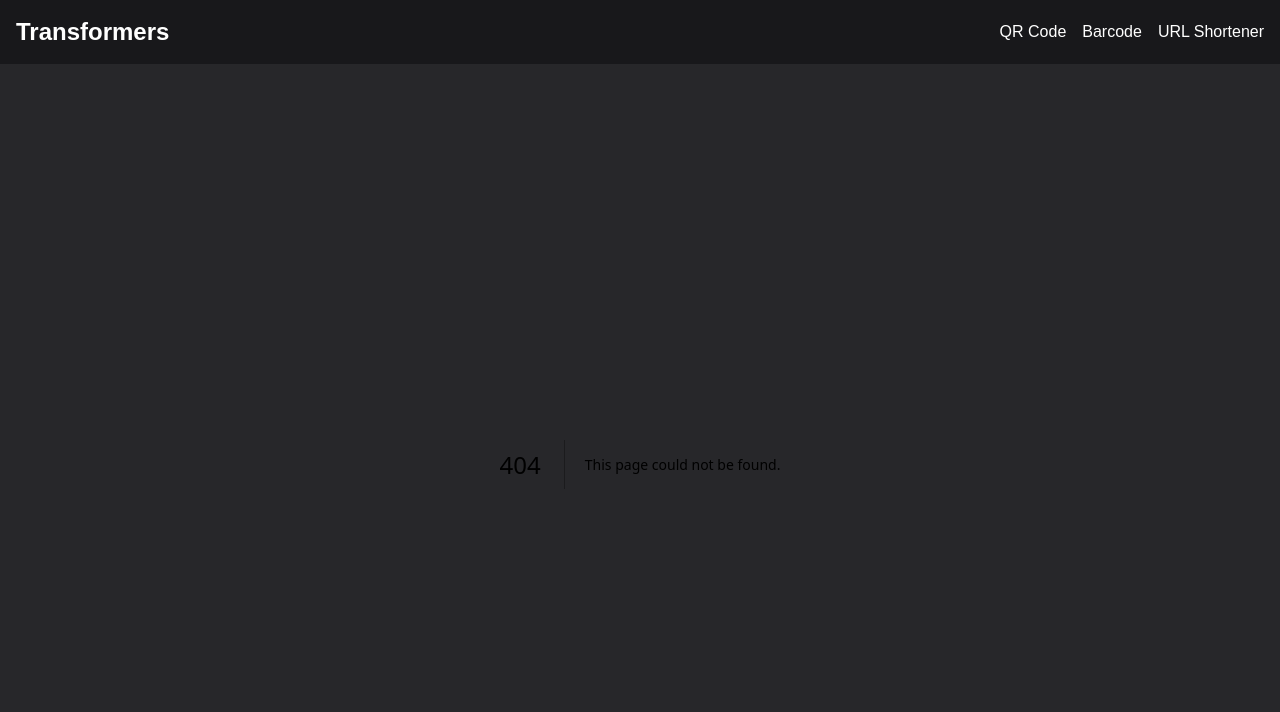
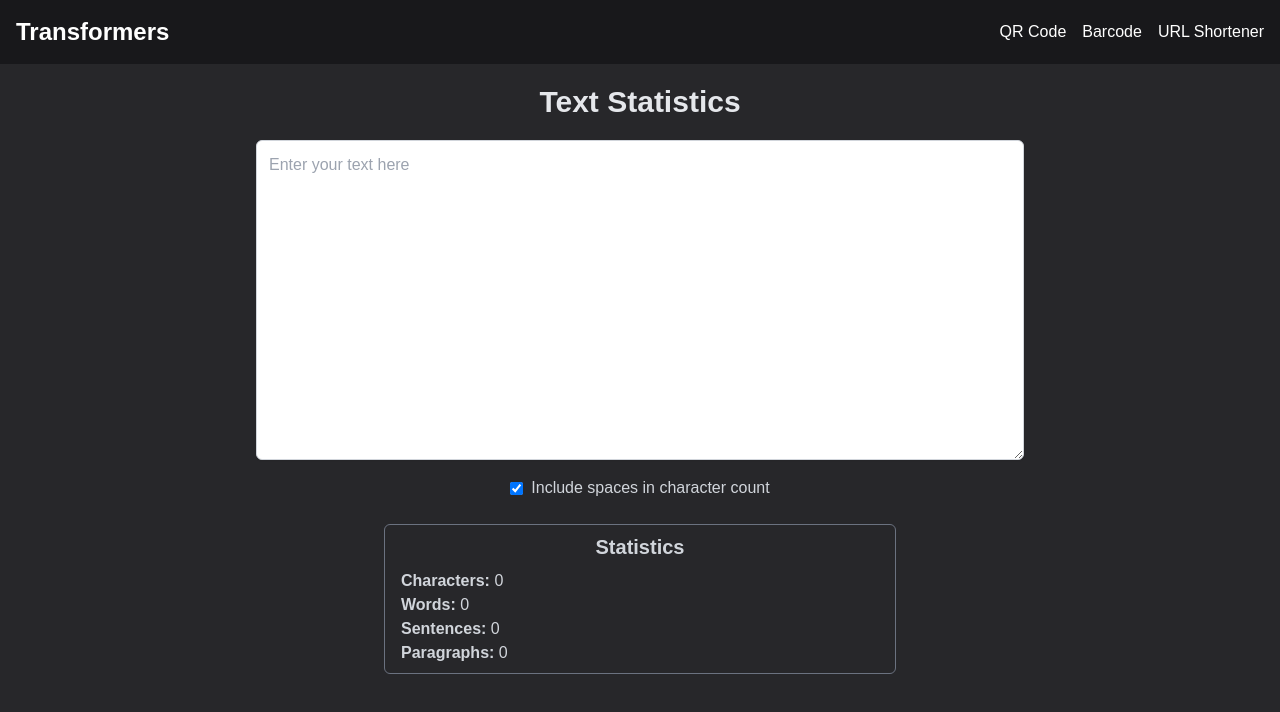
Before and after one commit to sojith29034/toolkit, a Next.js app: page /text-stats in a window 1280 px wide. Before the commit this address had no page. Shown: the top 712 px of the page. Built offline with nearby package versions, Linux system fonts and the light colour scheme.

Commit message:
text stats added

```diff
--- /dev/null
+++ b/src/app/text-stats/page.js
@@ -0,0 +1,60 @@
+'use client';
+import '../globals.css';
+import { useState } from 'react';
+
+export default function TextStatistics() {
+  const [inputText, setInputText] = useState('');
+  const [includeSpaces, setIncludeSpaces] = useState(true);
+  const [textStats, setTextStats] = useState({
+    characters: 0,
+    words: 0,
+    sentences: 0,
+    paragraphs: 0,
+  });
+
+  const updateStats = (text, includeSpacesOption = includeSpaces) => {
+    const characters = includeSpacesOption ? text.length : text.replace(/\s/g, '').length;
+    const words = text.split(/\s+/).filter(Boolean).length;
+    const sentences = text.split(/[.!?]+/).filter(Boolean).length;
+    const paragraphs = text.split(/\n+/).filter(Boolean).length;
+    setTextStats({ characters, words, sentences, paragraphs });
+  };
+
+  return (
+    <div className="flex flex-col items-center justify-center p-5">
+      <h1 className="text-3xl font-bold text-gray-200 mb-5">Text Statistics</h1>
+      <textarea
+        value={inputText}
+        onChange={(e) => {
+          setInputText(e.target.value);
+          updateStats(e.target.value);
+        }}
+        placeholder="Enter your text here"
+        className="w-full max-w-3xl h-80 p-3 border outline-none text-zinc-900 border-gray-300 rounded-md shadow-sm focus:ring-slate-500 focus:border-slate-500 mb-4"
+      ></textarea>
+      <div className="flex items-center mb-4">
+        <input
+          type="checkbox"
+          id="includeSpaces"
+          checked={includeSpaces}
+          onChange={(e) => {
+            const newIncludeSpaces = e.target.checked;
+            setIncludeSpaces(newIncludeSpaces);
+            updateStats(inputText, newIncludeSpaces);
+          }}
+          className="mr-2"
+        />
+        <label htmlFor="includeSpaces" className="text-gray-300">
+          Include spaces in character count
+        </label>
+      </div>
+      <div className="w-full max-w-lg mt-2 py-2 px-4 border border-gray-500 rounded-md text-gray-300">
+        <h2 className="text-xl text-center font-bold mb-2">Statistics</h2>
+        <p><strong>Characters:</strong> {textStats.characters}</p>
+        <p><strong>Words:</strong> {textStats.words}</p>
+        <p><strong>Sentences:</strong> {textStats.sentences}</p>
+        <p><strong>Paragraphs:</strong> {textStats.paragraphs}</p>
+      </div>
+    </div>
+  );
+}
```
